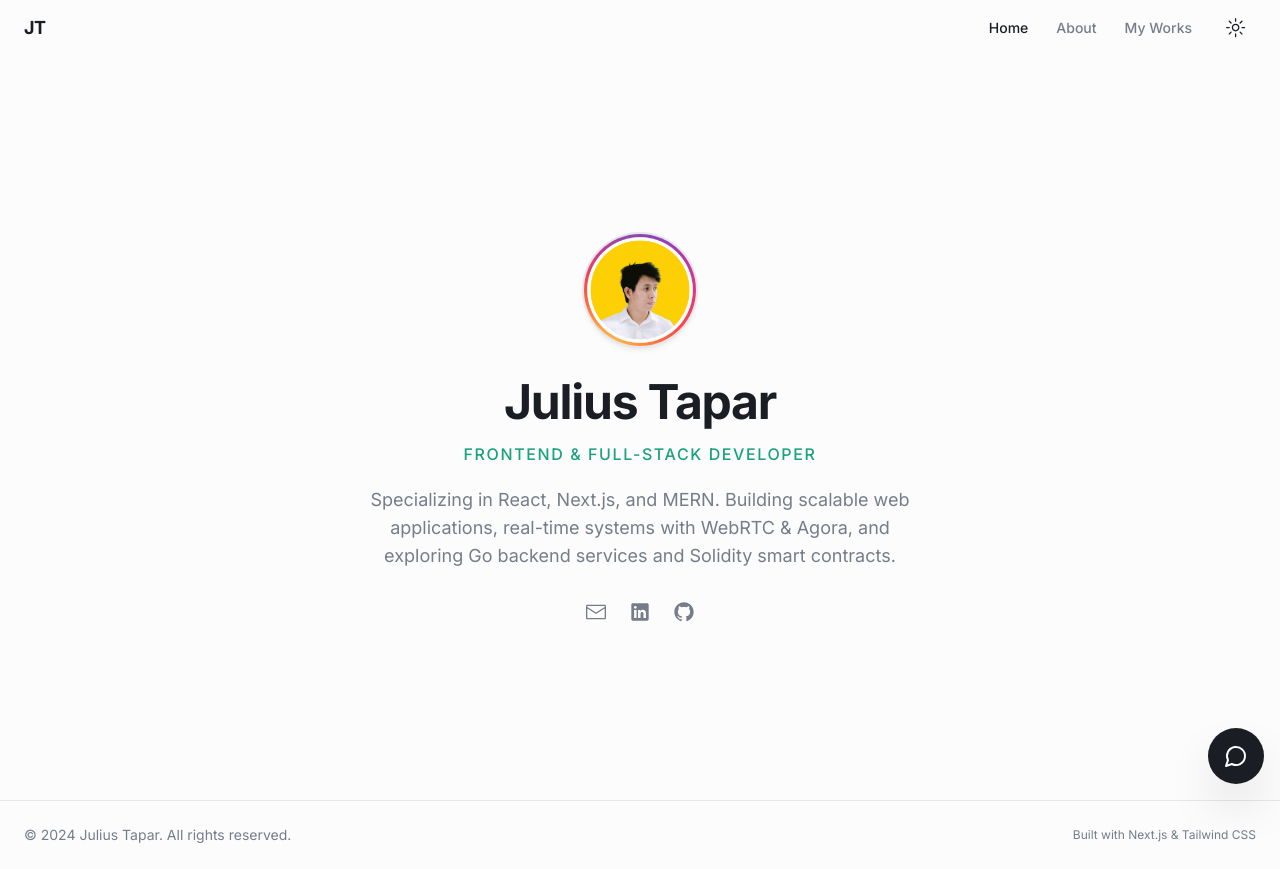
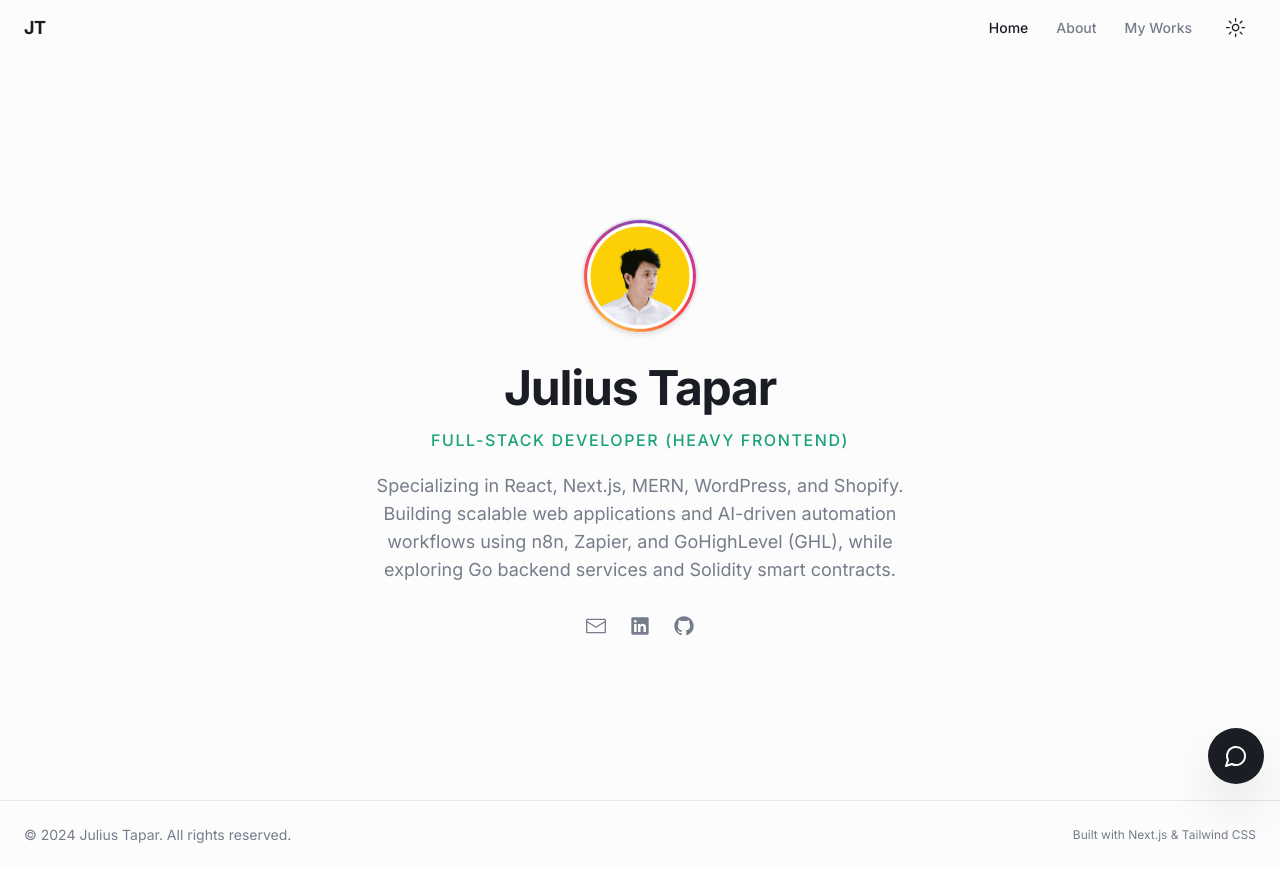
Before and after one commit to jcptapar05/portfolio, a Next.js app: page / in a window 1280 px wide. Built offline with nearby package versions, Linux system fonts and the light colour scheme.

Commit message:
Update my works

```diff
--- a/components/_pages/home/slider/Slider.tsx
+++ b/components/_pages/home/slider/Slider.tsx
@@ -68,14 +68,12 @@ const Slider = () => {
 
         {/* Role line */}
         <p className="fade-up text-highlight text-sm sm:text-base font-medium uppercase tracking-widest mb-5">
-          Frontend &amp; Full-Stack Developer
+          Full-Stack Developer (Heavy Frontend)
         </p>
 
         {/* Bio */}
         <p className="fade-up text-muted-foreground text-base sm:text-lg leading-relaxed max-w-xl mx-auto">
-          Specializing in React, Next.js, and MERN. Building scalable web
-          applications, real-time systems with WebRTC &amp; Agora, and
-          exploring Go backend services and Solidity smart contracts.
+          Specializing in React, Next.js, MERN, WordPress, and Shopify. Building scalable web applications and AI-driven automation workflows using n8n, Zapier, and GoHighLevel (GHL), while exploring Go backend services and Solidity smart contracts.
         </p>
 
         {/* Social icons */}
```
